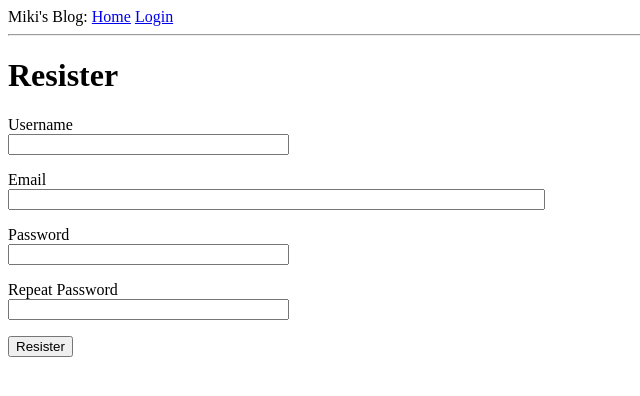
After one commit to mikinomura/blog-flask, a Flask app: page /resister in a window 1280 px wide. The commit adds this page. Shown: the top 396 px of the page, without its empty margins (0-640 px from the left). Run offline with Flask 2, Linux system fonts and the light colour scheme.

Commit message:
Added login/registration feature

```diff
--- a/app/__init__.py
+++ b/app/__init__.py
@@ -2,10 +2,13 @@ from flask import Flask
 from config import Config
 from flask_sqlalchemy import SQLAlchemy
 from flask_migrate import Migrate
+from flask_login import LoginManager
 
 app = Flask(__name__)
 app.config.from_object(Config)
 db = SQLAlchemy(app)
 migrate = Migrate(app, db)
+login = LoginManager(app)
+login.login_view = 'login'
 
 from app import routes, models
--- a/app/forms.py
+++ b/app/forms.py
@@ -1,9 +1,27 @@
 from flask_wtf import FlaskForm
 from wtforms import StringField, PasswordField, BooleanField, SubmitField
-from wtforms.validators import DataRequired
+from wtforms.validators import DataRequired, ValidationError, Email, EqualTo
+from app.models import User
 
 class LoginForm(FlaskForm):
 	username = StringField('Username', validators=[DataRequired()])
 	password = PasswordField('Password', validators=[DataRequired()])
 	remember_me = BooleanField('Remember me')
 	submit = SubmitField('Sign In')
+
+class RegistrationForm(FlaskForm):
+	username = StringField('Username', validators=[DataRequired()])
+	email = StringField('Email', validators=[DataRequired(), Email()])
+	password = PasswordField('Password', validators=[DataRequired()])
+	password2 = PasswordField('Repeat Password', validators=[DataRequired(), EqualTo(password)])
+	submit = SubmitField('Resister')
+
+	def validate_username(self, username):
+		User.query.filter_by(username=username.data).first()
+		if user is not None:
+			raise ValidationError('Please use a different username.')
+
+	def validate_email(self, email):
+		user = User.query.filter_by(email=email.data).first()
+		if user is not None:
+			raise ValidationError('Please use a different email address.')
--- a/app/routes.py
+++ b/app/routes.py
@@ -1,11 +1,19 @@
 from flask import render_template, flash, redirect, url_for
 from app import app
 from app.forms import LoginForm
+from flask_login import current_user, login_user
+from app.models import User
+from flask_login import logout_user
+from flask_login import login_required
+from flask import request
+from werkzeug.urls import url_parse
+from app import db
+from app.forms import RegistrationForm
 
 @app.route('/')
 @app.route('/index')
+@login_required
 def index():
-	user = {'username' : 'Miki'}
 	posts = [
 	  {
 	    'author': {'username': 'John'},
@@ -17,13 +25,40 @@ def index():
 	  }
 
 	]
-	return render_template('index.html', title='Home', user=user, posts=posts)
+	return render_template('index.html', title='Home', posts=posts)
 
 @app.route('/login', methods=['GET', 'POST'])
 def login():
+	if current_user.is_authenticated:
+		return redirect(url_for(index))
 	form = LoginForm()
 	if form.validate_on_submit():
-		flash('Login requested for user {}, remember_me={}'.format(
-			form.username.data, form.remember_me.data))
+		user = User.query.filter_by(username=form.username.data).first()
+		if user is None or not user.check_password(form.password.data):
+			flash('Invalid username or password')
+			return redirect(url_for('login'))
+		login_user(user, remember=form.remember_me.data)
+		next_page = request.args.get('next')
+		if not next_page or url_parse(next_page).net_loc != ' ':
+			next_page = url_for('index')
+		return redirect(next_page)
+	return render_template('login.html', title='Sign In', form=form)
+
+@app.route('/logout')
+def logout():
+	logout_user()
+	return redirect(url_for('index'))
+
+@app.route('/resister', methods=['GET', 'POST'])
+def resister():
+	if current_user.is_authenticated:
 		return redirect(url_for('index'))
-	return render_template('login.html', title='Sign In', form=form)
+	form = RegistrationForm()
+	if form.validate_on_submit():
+		user = User(username=form.username.data, email=form.email.data)
+		user.set_password(form.password.data)
+		db.session.add(user)
+		db.session.commit()
+		flash('Congratulations! Now you are a new user!')
+		return redirect(url_for('login'))
+	return render_template('resister.html', title='Resister', form=form)
--- a/app/templates/base.html
+++ b/app/templates/base.html
@@ -10,7 +10,11 @@
     <div>
       Miki's Blog:
       <a href="{{ url_for('index') }}"}>Home</a>
+      {% if current_user.is_anonymous %}
       <a href="{{ url_for('login') }}">Login</a>
+      {% else %}
+      <a href="{{ url_for('logout') }}">Logout</a>
+      {% endif %}
     </div>
     <hr>
     {% with messages = get_flashed_messages() %}
--- a/app/templates/index.html
+++ b/app/templates/index.html
@@ -1,7 +1,7 @@
 {% extends "base.html" %}
 
 {% block content %}
-  <h1>Hi, {{ user.username }}!</h1>
+  <h1>Hi, {{ current_user.username }}!</h1>
   {% for post in posts %}
     <div><p>{{ post.author.username }} says: <b>{{ post.body }}</b></p></div>
   {% endfor %}
--- a/app/templates/login.html
+++ b/app/templates/login.html
@@ -21,4 +21,6 @@
     <p>{{ form.remember_me() }} {{ form.remember_me.label }}</p>
     <p>{{ form.submit() }}</p>
   </form>
+
+  <p>New User? <a href="{{ url_for('resister') }}">Click Resister!</a></p>
 {% endblock %}
--- /dev/null
+++ b/app/templates/resister.html
@@ -0,0 +1,37 @@
+{% extends "base.html" %}
+
+{% block content %}
+  <h1>Resister</h1>
+  <form action="" method="post">
+    {{ form.hidden_tag() }}
+    <p>
+      {{ form.username.label }}<br>
+      {{ form.username(size=32) }}<br>
+      {% for error in form.username.errors %}
+      <span style='color: red'>{{ error }}</span>
+      {% endfor %}
+    </p>
+    <p>
+      {{ form.email.label }}<br>
+      {{ form.email(size=64) }}<br>
+      {% for error in form.email.errors %}
+      <span style='color: red'>{{ error }}</span>
+      {% endfor %}
+    </p>
+    <p>
+      {{ form.password.label }}<br>
+      {{ form.password(size=32) }}<br>
+      {% for error in form.password.errors %}
+      <span style='color: red'>{{ error }}</span>
+      {% endfor %}
+    </p>
+    <p>
+      {{ form.password2.label }}<br>
+      {{ form.password2(size=32) }}<br>
+      {% for error in form.password2.errors %}
+      <span style='color: red'>{{ error }}</span>
+      {% endfor %}
+    </p>
+    <p>{{ form.submit() }}</p>
+  </form>
+{% endblock %}
```
Also changed, not shown: app/models.py (+14 -1 lines), app.db.
